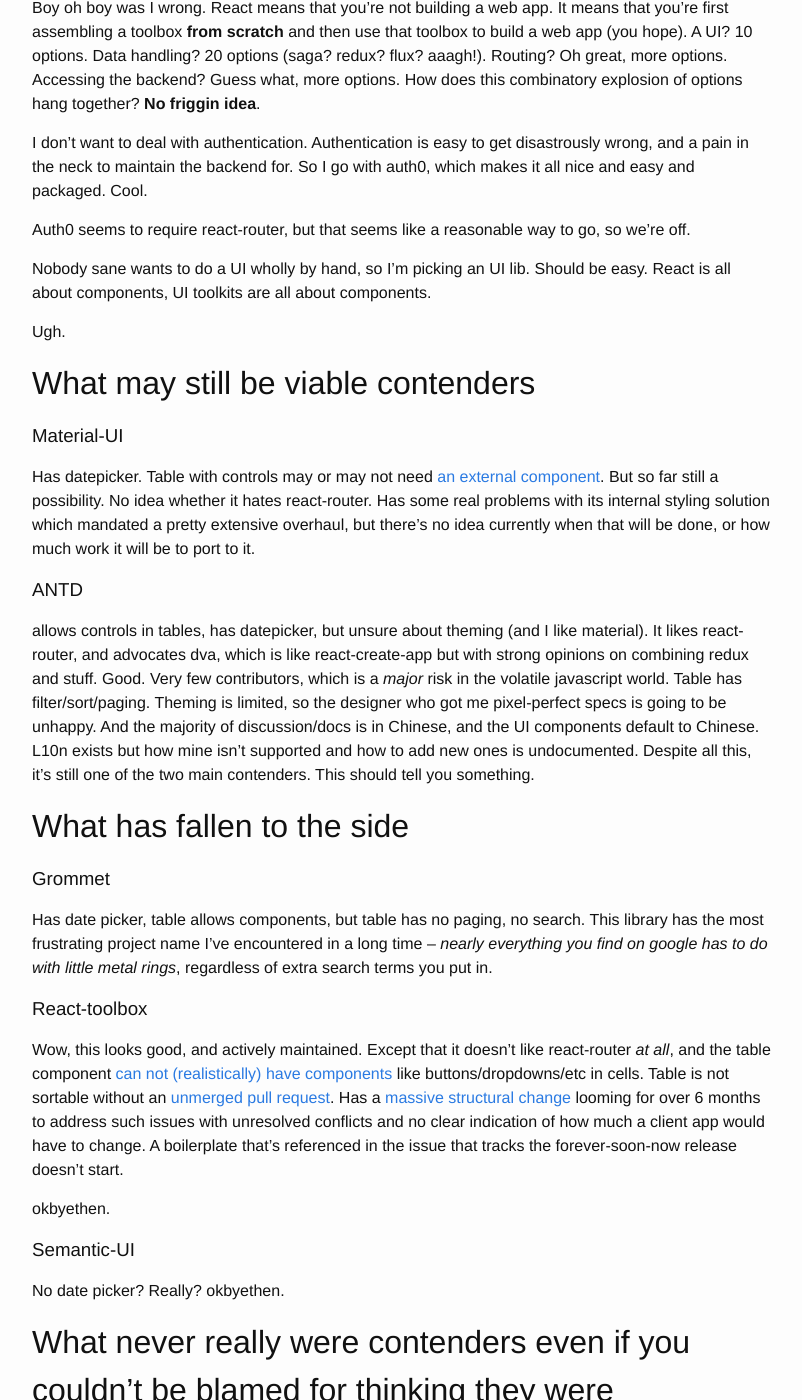
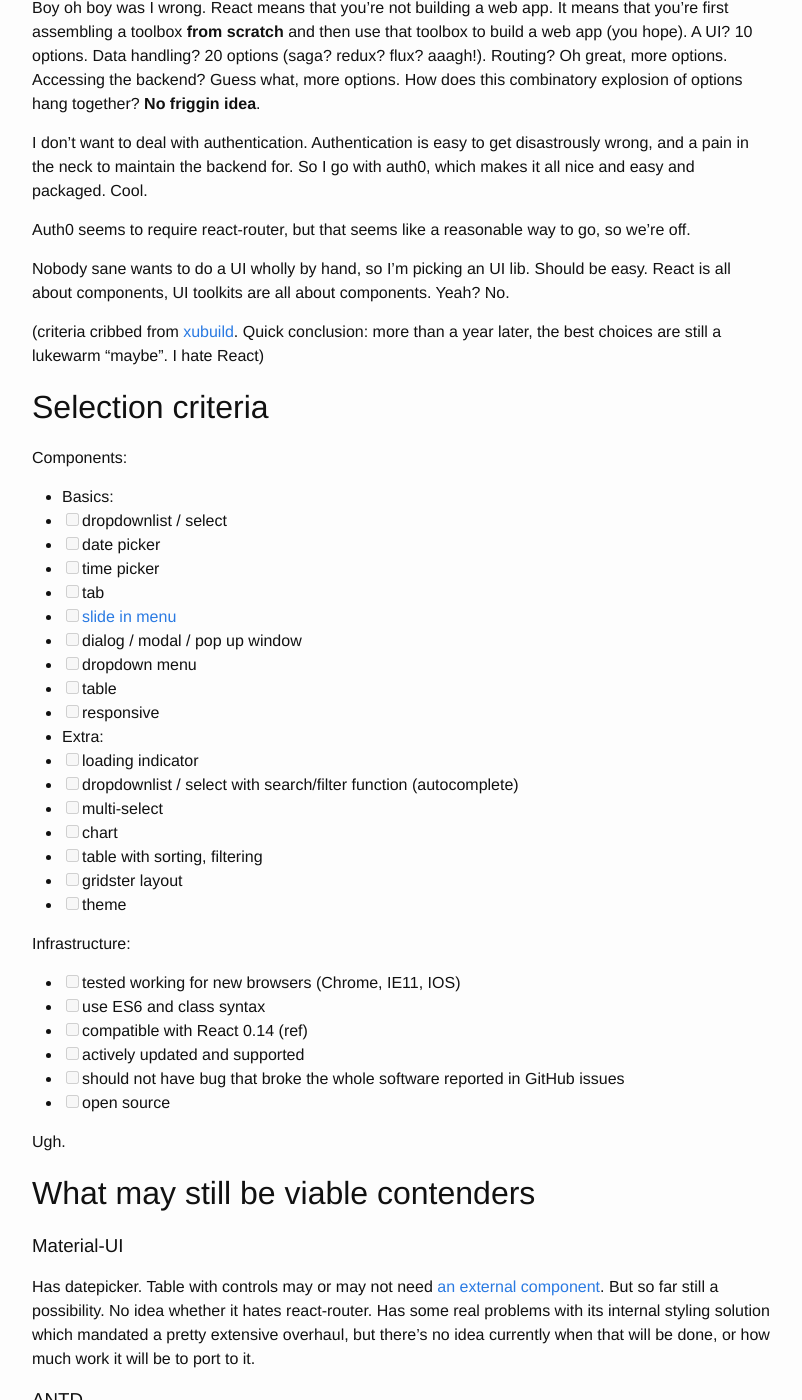
Before and after one commit to AllThatIsTheCase/AllThatIsTheCase.github.io, a Jekyll site: the page built from react.md, in a window 1280 px wide and 1400 px high, scrolled down 405 px. Shown: the whole window, without its empty margins (238-1040 px from the left). Built offline with Jekyll 4.4.1, drawn with Linux system fonts in a browser that asks for light colours; some of the changed text lies outside the part shown.

Commit message:
react.md

```diff
--- a/react.md
+++ b/react.md
@@ -27,7 +27,43 @@ maintain the backend for. So I go with auth0, which makes it all nice and easy a
 Auth0 seems to require react-router, but that seems like a reasonable way to go, so we're off.
 
 Nobody sane wants to do a UI wholly by hand, so I'm picking an UI lib. Should be easy. React is all about components, UI
-toolkits are all about components.
+toolkits are all about components. Yeah? No.
+
+(criteria cribbed from [xubuild](https://xubuild.github.io/2015/11/11/compare-react-ui-libraries/). Quick conclusion:
+more than a year later, the best choices are still a lukewarm "maybe". I hate React)
+
+
+# Selection criteria
+
+Components:
+
+- Basics:
+- [ ] dropdownlist / select
+- [ ] date picker
+- [ ] time picker
+- [ ] tab
+- [ ] [slide in menu](http://callmenick.com/_development/slide-push-menus/)
+- [ ] dialog / modal / pop up window
+- [ ] dropdown menu
+- [ ] table
+- [ ] responsive
+- Extra:
+- [ ] loading indicator
+- [ ] dropdownlist / select with search/filter function (autocomplete)
+- [ ] multi-select
+- [ ] chart
+- [ ] table with sorting, filtering
+- [ ] gridster layout
+- [ ] theme
+
+Infrastructure:
+
+- [ ] tested working for new browsers (Chrome, IE11, IOS)
+- [ ] use ES6 and class syntax
+- [ ] compatible with React 0.14 (ref)
+- [ ] actively updated and supported
+- [ ] should not have bug that broke the whole software reported in GitHub issues
+- [ ] open source
 
 Ugh.
 
```
Also changed, not shown: other parts of react.md (+2 -1 lines).
